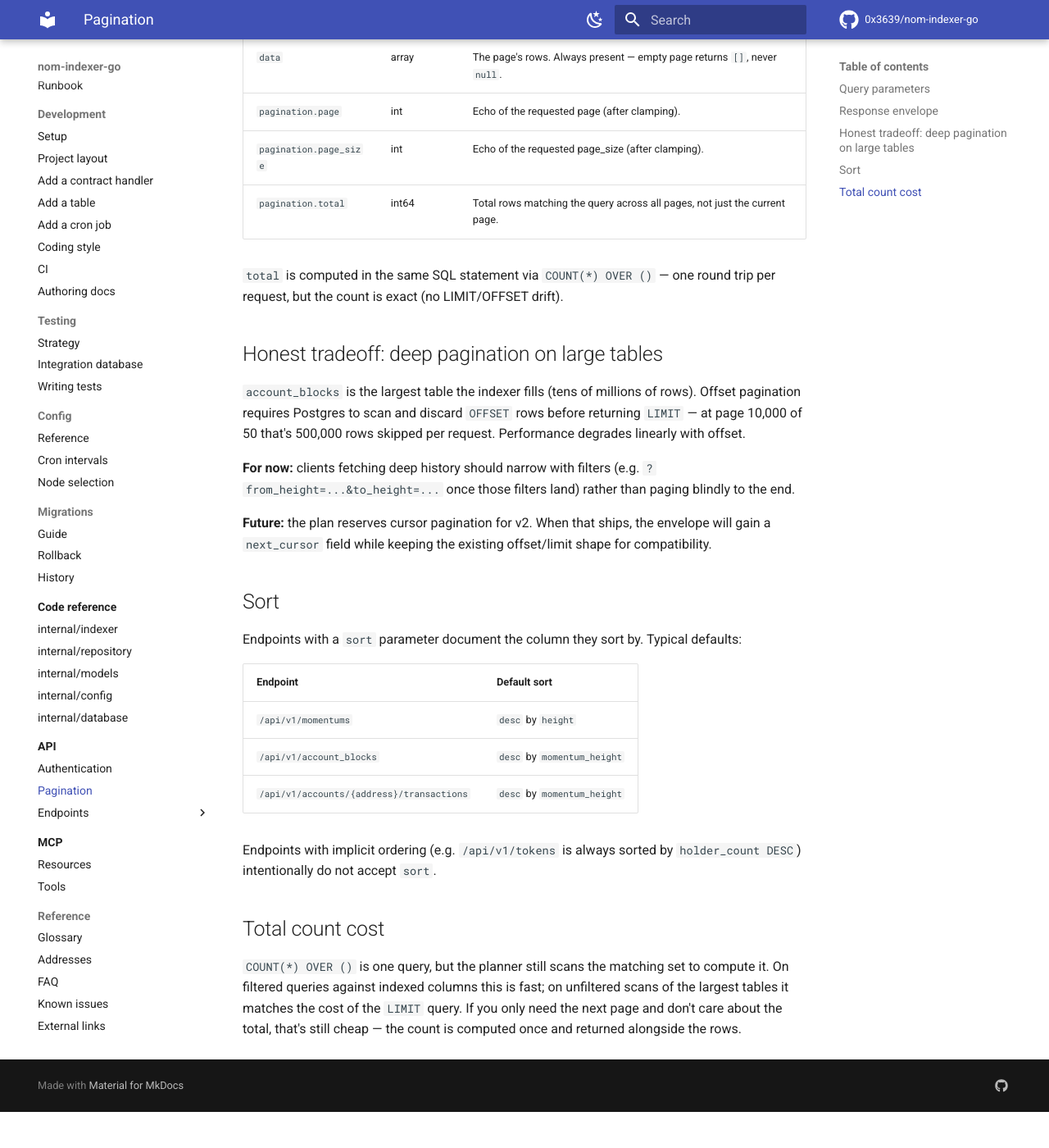
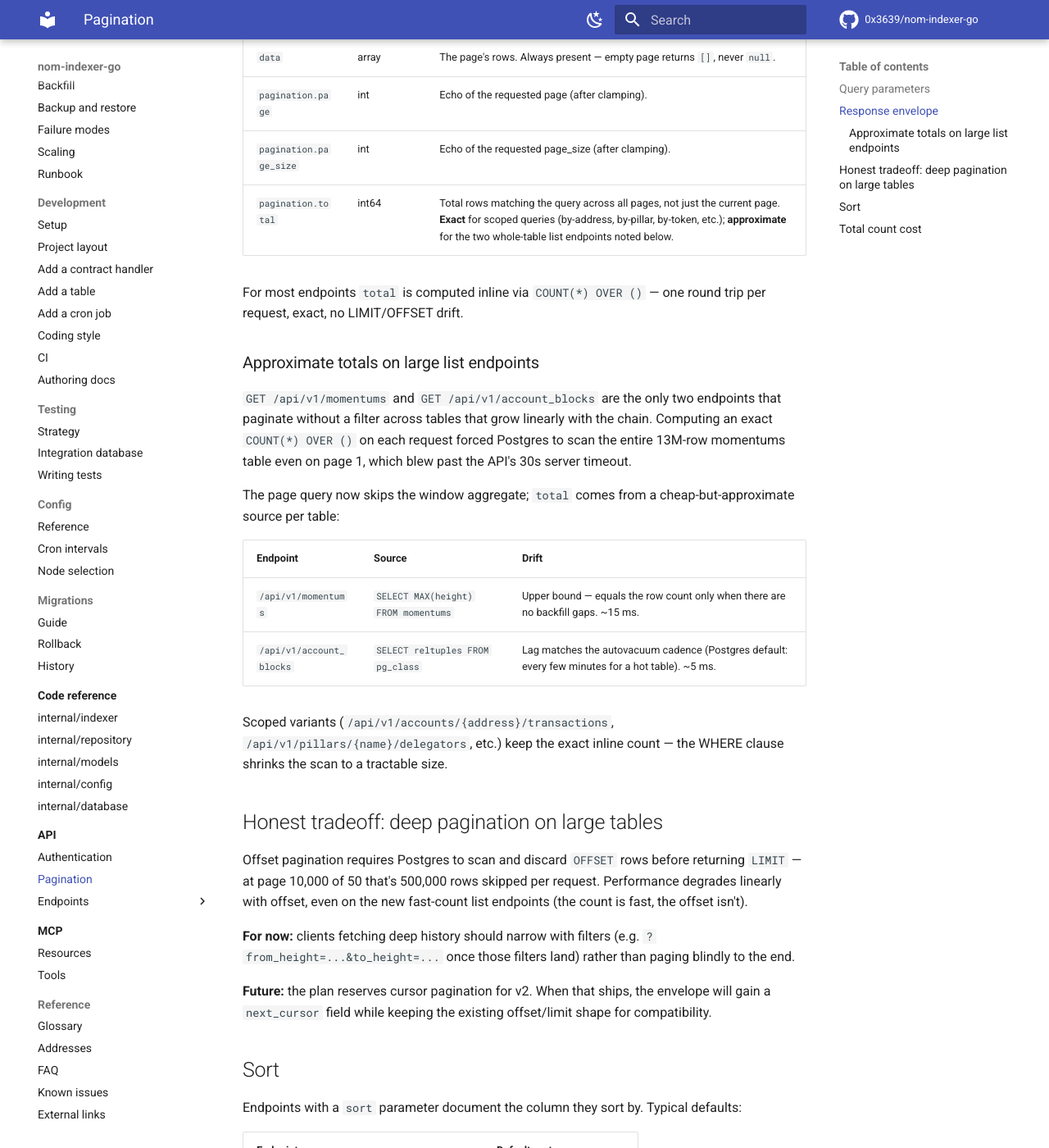
Before and after one commit to 0x3639/nom-indexer-go, an MkDocs documentation site: the page built from docs/api/pagination.md, in a window 1280 px wide and 1400 px high, scrolled down 912 px. Shown: the whole window at 82% size. Built offline with MkDocs 1.6.1 and Material for MkDocs 9.7.7, drawn with Linux system fonts in a browser that asks for light colours; comment, search, counter and statistics services are not loaded; before the commit the page ends 2268 px from its top, so only the background shows below that; some of the changed text lies outside the part shown.

Commit message:
perf(api): fast counts for large-table list endpoints
Live testing against the production indexer DB (13M momentums,
3.2M account_blocks) showed both GET /api/v1/momentums and
GET /api/v1/account_blocks hanging — server-side queries took
~74 s and ~6 s respectively, blowing past the API's 30 s
WriteTimeout. Root cause: COUNT(*) OVER () forces Postgres to
scan every row to materialize the window aggregate, even for a
LIMIT-3 page.

Switch both List methods to two queries: the page query (which
already only reads LIMIT rows via the appropriate index) plus a
cheap, source-of-truth-appropriate total:

  - momentum.List      → SELECT MAX(height) FROM momentums
                         (O(log N) via the PK index; ~15 ms).
                         Upper bound — equal to the row count
                         only when there are no backfill gaps,
                         which is the steady state.
  - account_block.List → SELECT reltuples FROM pg_class WHERE
                         relname='account_blocks' (Postgres-
                         maintained estimate refreshed by ANALYZE
                         / autovacuum; ~5 ms). Approximate; drift
                         matches the autovacuum cadence.

Scoped variants (ListByProducer, ListByAddress) keep COUNT(*) OVER ()
unchanged — their WHERE clauses shrink the scan to a tractable
size where the exact count is cheap.

scanAccountBlock now treats the total column as optional so the
new List code can reuse it without a forced trailing scan target.

Integration test updates:
  - TestIntegration_AccountBlockRepo_List runs ANALYZE after
    seeding so pg_class.reltuples reflects the test rows; the
    total assertion is tolerant of ±1 since reltuples is sampled.
  - TestIntegration_MomentumRepo_List + the deep-page edge case
    test still pass — MAX(height) on a 1..N dense seed matches
    the row count exactly.

Docs:
  - docs/api/pagination.md adds an "Approximate totals on large
    list endpoints" section calling out the two endpoints, their
    cost sources, and the drift characteristics; the "deep
    pagination" tradeoff note is updated to reflect that the
    count is now cheap even when the offset isn't.
  - The /momentums and /account_blocks endpoint pages call out
    the approximate `total` field with a back-link.

Co-Authored-By: Claude Opus 4.7 (1M context) <noreply@anthropic.com>

```diff
--- a/docs/api/pagination.md
+++ b/docs/api/pagination.md
@@ -35,19 +35,38 @@ defensively from breaking.
 | `data` | array | The page's rows. Always present — empty page returns `[]`, never `null`. |
 | `pagination.page` | int | Echo of the requested page (after clamping). |
 | `pagination.page_size` | int | Echo of the requested page_size (after clamping). |
-| `pagination.total` | int64 | Total rows matching the query across all pages, not just the current page. |
+| `pagination.total` | int64 | Total rows matching the query across all pages, not just the current page. **Exact** for scoped queries (by-address, by-pillar, by-token, etc.); **approximate** for the two whole-table list endpoints noted below. |
 
-`total` is computed in the same SQL statement via `COUNT(*) OVER ()`
-— one round trip per request, but the count is exact (no
-LIMIT/OFFSET drift).
+For most endpoints `total` is computed inline via `COUNT(*) OVER ()`
+— one round trip per request, exact, no LIMIT/OFFSET drift.
+
+### Approximate totals on large list endpoints
+
+`GET /api/v1/momentums` and `GET /api/v1/account_blocks` are the only
+two endpoints that paginate without a filter across tables that grow
+linearly with the chain. Computing an exact `COUNT(*) OVER ()` on
+each request forced Postgres to scan the entire 13M-row momentums
+table even on page 1, which blew past the API's 30s server timeout.
+
+The page query now skips the window aggregate; `total` comes from a
+cheap-but-approximate source per table:
+
+| Endpoint | Source | Drift |
+|---|---|---|
+| `/api/v1/momentums` | `SELECT MAX(height) FROM momentums` | Upper bound — equals the row count only when there are no backfill gaps. ~15 ms. |
+| `/api/v1/account_blocks` | `SELECT reltuples FROM pg_class` | Lag matches the autovacuum cadence (Postgres default: every few minutes for a hot table). ~5 ms. |
+
+Scoped variants (`/api/v1/accounts/{address}/transactions`,
+`/api/v1/pillars/{name}/delegators`, etc.) keep the exact inline
+count — the WHERE clause shrinks the scan to a tractable size.
 
 ## Honest tradeoff: deep pagination on large tables
 
-`account_blocks` is the largest table the indexer fills (tens of
-millions of rows). Offset pagination requires Postgres to scan and
-discard `OFFSET` rows before returning `LIMIT` — at page 10,000 of
-50 that's 500,000 rows skipped per request. Performance degrades
-linearly with offset.
+Offset pagination requires Postgres to scan and discard `OFFSET`
+rows before returning `LIMIT` — at page 10,000 of 50 that's 500,000
+rows skipped per request. Performance degrades linearly with
+offset, even on the new fast-count list endpoints (the count is
+fast, the offset isn't).
 
 **For now:** clients fetching deep history should narrow with
 filters (e.g. `?from_height=...&to_height=...` once those filters
@@ -73,9 +92,9 @@ sorted by `holder_count DESC`) intentionally do not accept `sort`.
 
 ## Total count cost
 
-`COUNT(*) OVER ()` is one query, but the planner still scans the
-matching set to compute it. On filtered queries against indexed
-columns this is fast; on unfiltered scans of the largest tables it
-matches the cost of the `LIMIT` query. If you only need the next
-page and don't care about the total, that's still cheap — the count
-is computed once and returned alongside the rows.
+For filtered queries against indexed columns, `COUNT(*) OVER ()` is
+one round trip and the planner can satisfy it from the same scan
+that produces the page. For the two large-table list endpoints
+noted above, the cost was prohibitive at production scale, so they
+switched to the approximate sources documented in
+[Approximate totals on large list endpoints](#approximate-totals-on-large-list-endpoints).
```
Also changed, not shown: docs/api/endpoints/account_blocks.md (+7 -0 lines), docs/api/endpoints/momentums.md (+4 -0 lines), 3 other files.
